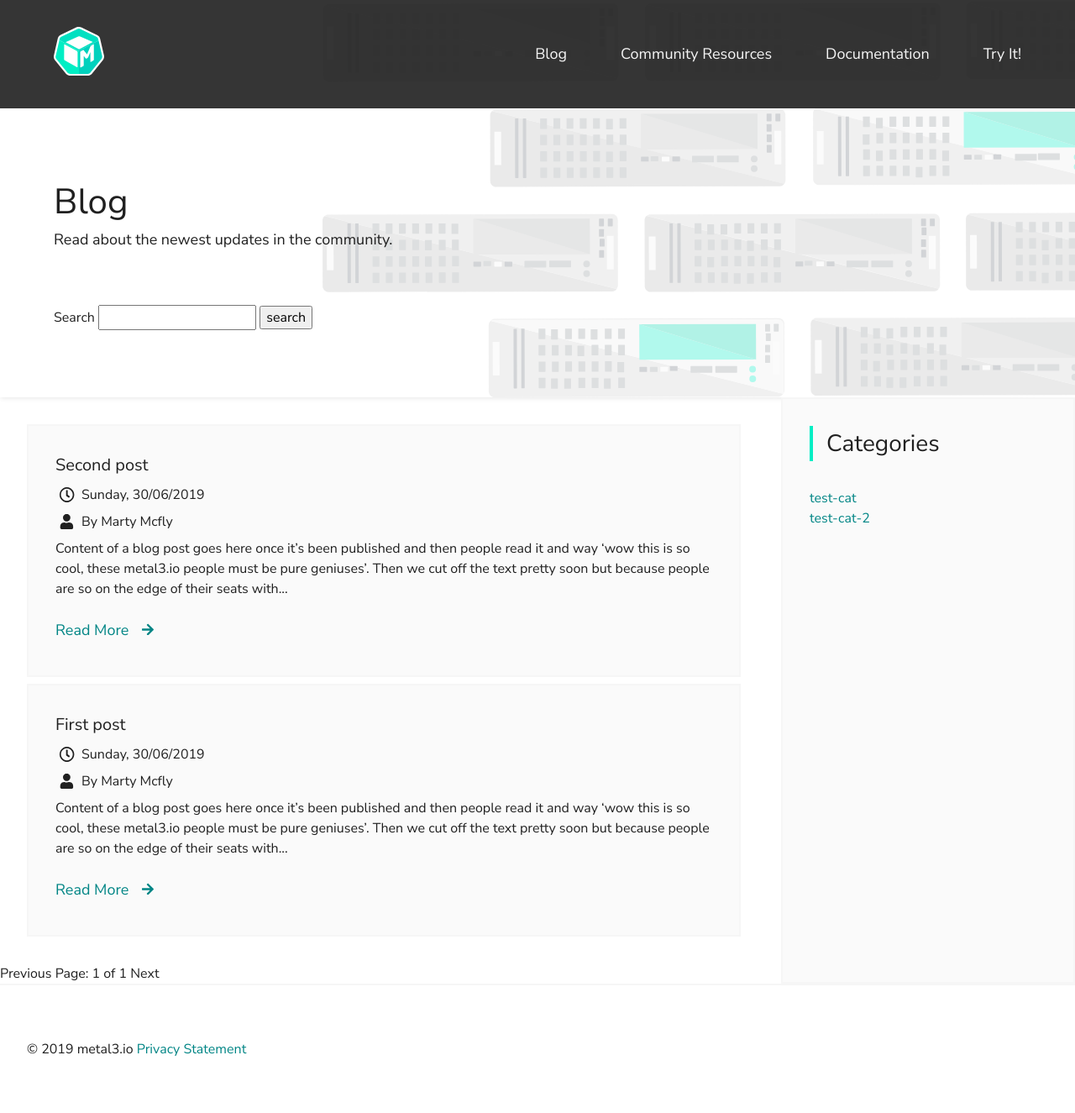
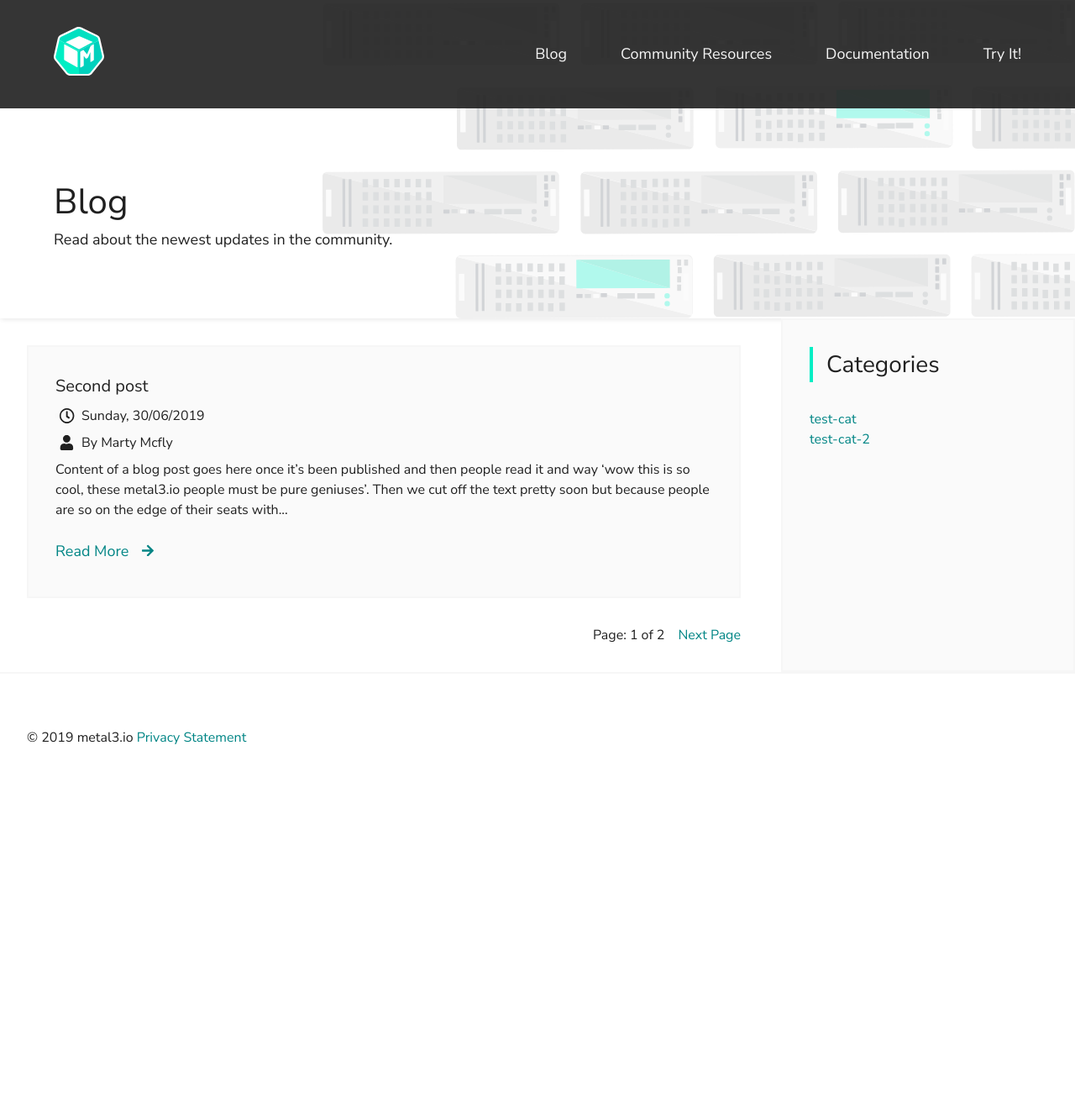
Before and after one commit to matthewcarleton/ovirt-site, a Jekyll site: the page built from blog/index.html, in a window 1280 px wide. Shown: the whole page at 84% size. Built offline with Jekyll 4.4.1, drawn with Linux system fonts in a browser that asks for light colours; the list of posts is cut into pages by our own code; after the commit the page ends 954 px from its top, so only the background shows below that.

Commit message:
pagination

```diff
--- a/_config.yml
+++ b/_config.yml
@@ -32,7 +32,7 @@
   - jekyll-feed
   - jekyll-paginate
 
-paginate: 2
+paginate: 1
 paginate_path: "/blog/page:num/"
 sass:
   sass_dir: _sass
--- a/_sass/_global.scss
+++ b/_sass/_global.scss
@@ -37,13 +37,14 @@
             width: 15px;
             height: 15px;
             display: inline-block;
-            margin-left: var(--mk--spacer--sm);
+            position:relative;
+            left: var(--mk--spacer--sm);
         }
         &:hover, &:active, &:focus {
             color: var(--mk--Color--400);
             text-decoration: none;
             &:after {
-                margin-left: calc(var(--mk--spacer--sm) * 1.25);
+                left: calc(var(--mk--spacer--sm) * 1.25);
             }
         }
     }
@@ -148,3 +149,17 @@
     background: var(--mk--BackgroundColor--350);
     padding:1px var(--mk--spacer--xs);
 }
+
+.mk-pagination {
+    display: flex;
+    justify-content: flex-end;
+    margin: var(--mk--spacer--md);
+    &__link {
+        &--prev {
+            margin-right:var(--mk--spacer--sm);
+        }
+        &--next {
+            margin-left:var(--mk--spacer--sm);
+        }
+    }
+}
--- a/_sass/_subpage.scss
+++ b/_sass/_subpage.scss
@@ -97,7 +97,6 @@
         &:after {
             content:"";
             clip-path: polygon(0% 87%, 50% 0%, 50% 0%, 100% 87%);
-            background: inherit;
             position: absolute;
             bottom:-39px;
             width:45px;
@@ -118,9 +117,12 @@
                 border-color: var(--mk--BorderColor--250);
             }
         }
-        &:hover {
-            text-decoration: none;
+        &.mk--selected {
+            &:after {
+                background: inherit;
+            }
         }
+
         &__text-block {
             border: var(--mk--BorderWidth--sm) solid var(--mk--BorderColor--300);
             min-width: 100%;
--- a/blog/index.html
+++ b/blog/index.html
@@ -5,11 +5,11 @@
 <div class="mk-masthead__content--sub">
         <h1 class="mk-masthead__content--sub__title">Blog</h1>
         <p class="mk-masthead__content--sub__text">Read about the newest updates in the community.</p>
-        <form action="/search.html" method="get">
+        <!-- <form action="/search.html" method="get">
           <label for="search-box">Search</label>
           <input type="text" id="search-box" name="query">
           <input type="submit" value="search">
-        </form>
+        </form> -->
 </div>
 </section>
 <main class="mk-main mk-blog">
@@ -23,23 +23,21 @@
                 <a class="mk-button mk-button--link" href="{{ post.url }}">Read More</a>
         </article>
         {% endfor %}
-        <div class="pagination">
-                        {% if paginator.previous_page %}
-                          <a href="{{ paginator.previous_page_path }}" class="previous">
-                            Previous
+        <nav class="mk-pagination">
+            {% if paginator.previous_page %}
+                          <a class="mk-pagination__link mk-pagination__link--prev" href="{{ paginator.previous_page_path }}" class="previous">
+                            Previous Page
                           </a>
-                        {% else %}
-                          <span class="previous">Previous</span>
+
                         {% endif %}
                         <span class="page_number ">
                           Page: {{ paginator.page }} of {{ paginator.total_pages }}
                         </span>
                         {% if paginator.next_page %}
-                          <a href="{{ paginator.next_page_path }}" class="next">Next</a>
-                        {% else %}
-                          <span class="next ">Next</span>
+                          <a class="mk-pagination__link mk-pagination__link--next" href="{{ paginator.next_page_path }}" class="next">Next Page</a>
+
                         {% endif %}
-                      </div>
+                      </nav>
     </section>
     {% include blog-aside.html %}
 </main>
```
Also changed, not shown: _layouts/post.html (+13 -0 lines).
